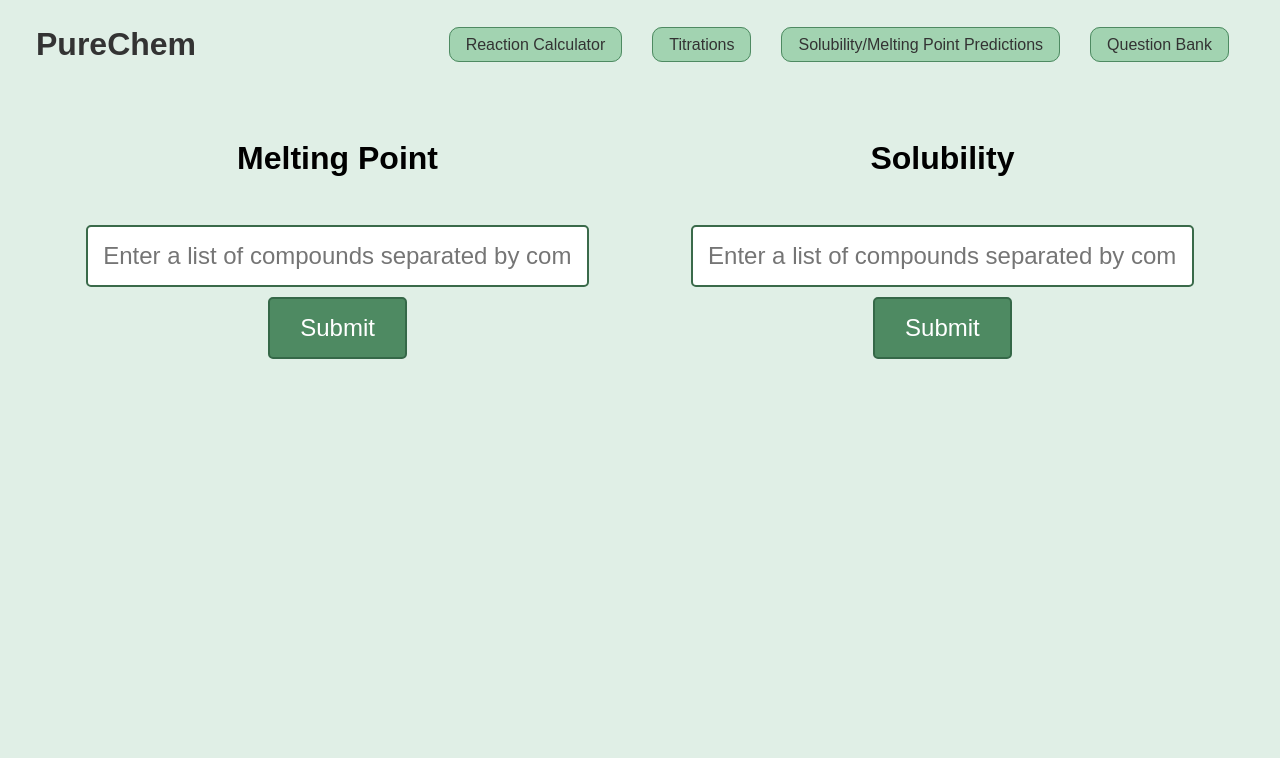
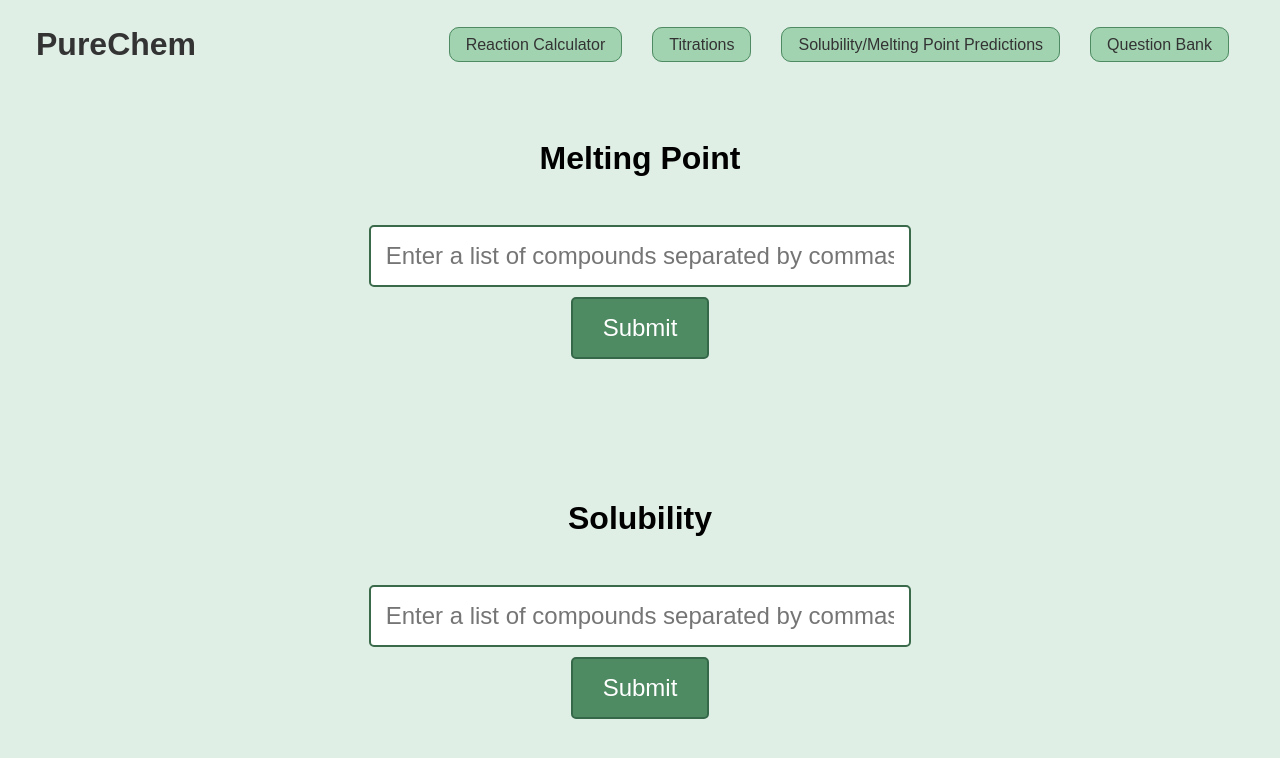
Before and after one commit to ChetanGorantla/PureChemProduction, a React (Create React App) app: page /predictions in a window 1280 px wide. Shown: the top 758 px of the page. Built offline with nearby package versions, Linux system fonts and the light colour scheme.

Commit message:
fixing ice and bca

```diff
--- a/package.json
+++ b/package.json
@@ -12,7 +12,7 @@
     "react-dom": "^18.3.1",
     "react-modal": "^3.16.1",
     "react-router-dom": "^6.23.1",
-    "react-scripts": "5.0.1",
+    "react-scripts": "^5.0.1",
     "web-vitals": "^2.1.4"
   },
   "scripts": {
--- a/src/App.css
+++ b/src/App.css
@@ -214,7 +214,7 @@ div > div {
   font-size: 1.5rem;
   width: 100%; /* Full width on small screens */
   max-width: 525px; /* Limit max width */
-  min-width: 200px;
+  min-width: 350px;
   border: 2px solid #3a6a4a;
   border-radius: 5px;
 }
--- a/src/components/Header.js
+++ b/src/components/Header.js
@@ -11,7 +11,7 @@ const Header = () => {
           <p style = {{fontSize:"20px"}}>PureChem is a website designed to help students prepare for AP Chemistry and USNCO.</p>
           <p style = {{fontSize:"20px"}}>Features of this website include:</p>
           <ul className = "styled-list">
-            <li className = "bullets">Reaction calculator that can balance equations, calculate dG, dH, dS, <br/>and provide an ICE and RICE table</li>
+            <li className = "bullets">Reaction calculator that can balance equations, calculate dG, dH, dS, <br/>and provide an ICE and BCA table</li>
             <br></br>
             <li className = "bullets">Titration calculator that calculates the pH at different parts of a titration and finds the unknown molarity</li>
             <br></br>
--- a/src/pages/Reactions.js
+++ b/src/pages/Reactions.js
@@ -268,7 +268,7 @@ const Reactions = () => {
                 <div key={index}>
                   <label>{item}</label>
                   <input
-                    type="string"
+                    type="text"
                     value={reactantValues[item]}
                     onChange={(e) => handleReactantChange(e, item)}
                     style={{ borderRadius: 10, width: 75, marginLeft: 10 }}
@@ -291,7 +291,7 @@ const Reactions = () => {
                 <div key={index}>
                   <label>{item}</label>
                   <input
-                    type="string"
+                    type="text"
                     value={productValues[item]}
                     onChange={(e) => handleProductChange(e, item)}
                     style={{ borderRadius: 10, width: 75, marginLeft: 10 }}
```
Also changed, not shown: 1 other file (tests, documents, lock files or other folders).
